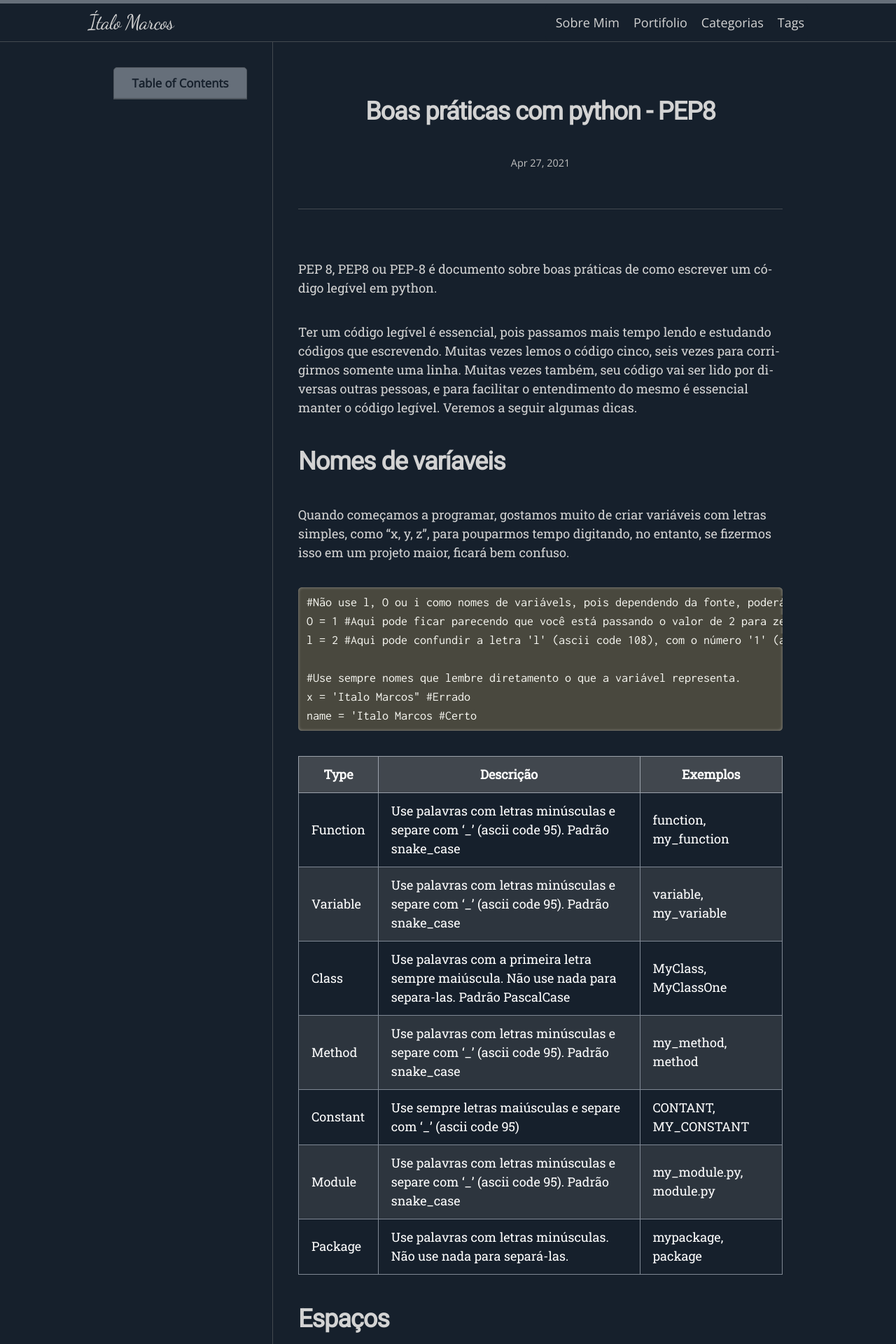
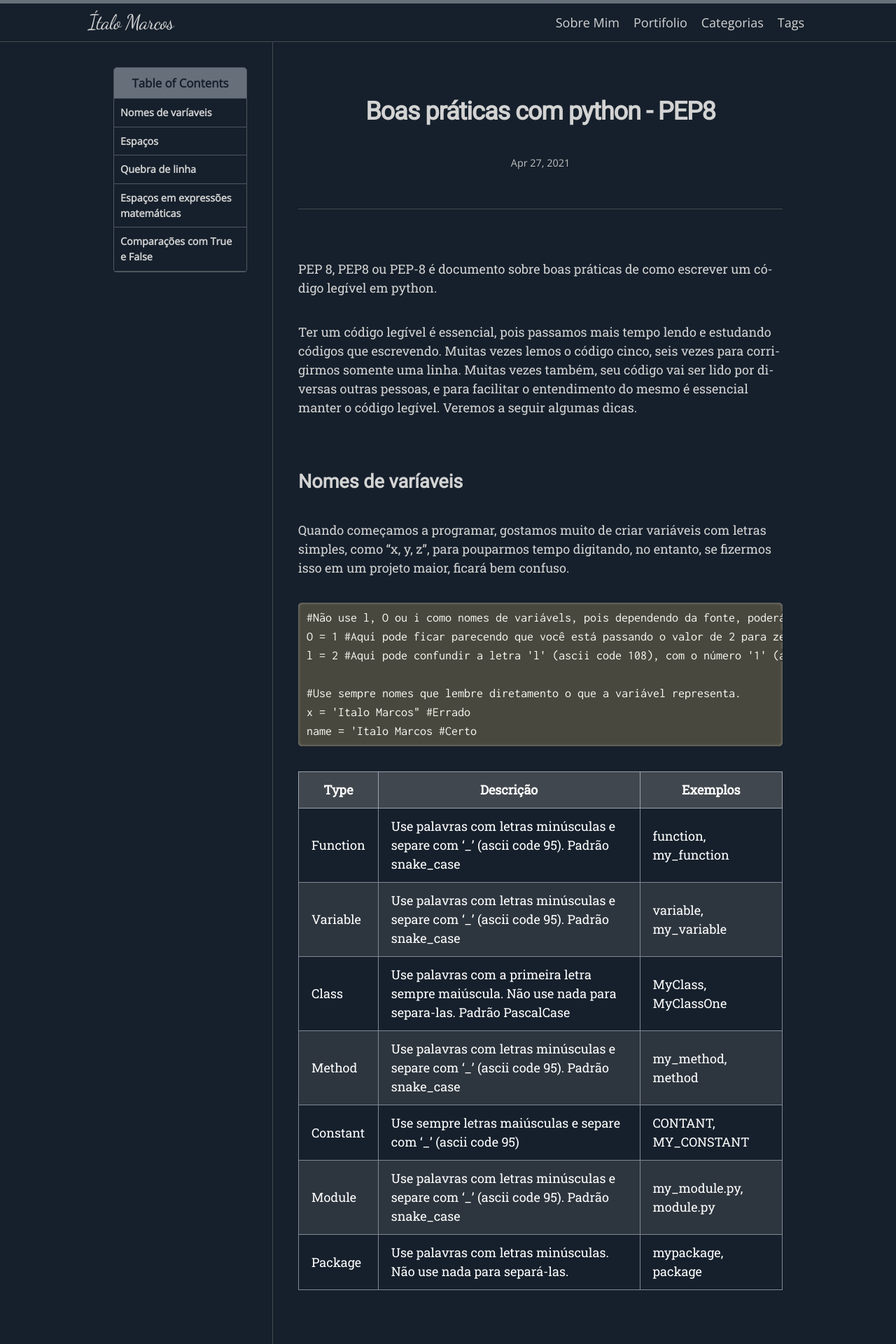
Before and after one commit to Italo11Marcos/italo11marcos.github.io, a Jekyll site: the page built from _posts/2021-04-27-Boas-Praticas-Python.md, in a window 1280 px wide. Shown: the top 1920 px of the page at 70% size. Built offline with Jekyll 4.4.1, drawn with Linux system fonts in a browser that asks for light colours; nearby versions of some CDN libraries; some web fonts are replaced; comment, search, counter and statistics services are not loaded.

Commit message:
correção post boas praticas python

```diff
--- a/_posts/2021-04-27-Boas-Praticas-Python.md
+++ b/_posts/2021-04-27-Boas-Praticas-Python.md
@@ -10,7 +10,7 @@ PEP 8, PEP8 ou PEP-8 é documento sobre boas práticas de como escrever um códi
 
 Ter um código legível é essencial, pois passamos mais tempo lendo e estudando códigos que escrevendo. Muitas vezes lemos o código cinco, seis vezes para corrigirmos somente uma linha. Muitas vezes também, seu código vai ser lido por diversas outras pessoas, e para facilitar o entendimento do mesmo é essencial manter o código legível. Veremos a seguir algumas dicas.
 
-# Nomes de varíaveis
+## Nomes de varíaveis
 Quando começamos a programar, gostamos muito de criar variáveis com letras simples, como "x, y, z", para pouparmos tempo digitando, no entanto, se fizermos isso em um projeto maior, ficará bem confuso.
 
     #Não use l, O ou i como nomes de variávels, pois dependendo da fonte, poderá ser confundido por 0, 1.
@@ -32,7 +32,7 @@ Quando começamos a programar, gostamos muito de criar variáveis com letras sim
 | Package  | Use palavras com letras minúsculas. Não use nada para separá-las.                                   | mypackage, package      |
 
 
-# Espaços
+## Espaços
 Outra dúvida que sempre temos na hora de escrever o código é como devemos separar as classes, funções, quantos "espaços" devemos utilizar.
 
 A PEP8 fala que devemos utilizar "dois espaços em branco" para classes e funções:
@@ -69,7 +69,7 @@ Quando uma função for muito grande, é recomendado deixar um "espaço" para ca
         return mean_squares - mean**2
 
 
-# Quebra de linha
+## Quebra de linha
 Outro problema comum que passamos é quando passamos muito paramêtros ou importamos muitas funções e as linhas ficam gigantes.
 
 A PEP8 recomenda a quebra de linha para não ficar muito extenso:
@@ -89,7 +89,7 @@ A PEP8 recomenda a quebra de linha para não ficar muito extenso:
              - variable_three)
 
 
-# Espaços em expressões matemáticas
+## Espaços em expressões matemáticas
 Também costumamos escrever expressões matemáticas quando estamos programando, a sempre bate aquela dúvida se devemos deixar espaços ou não nas expressões.
 
 A PEP 8 recomenda tirar os 'espaços' nas expressões:
@@ -102,7 +102,7 @@ A PEP 8 recomenda tirar os 'espaços' nas expressões:
     x = (a + b) * (c - d)
     if x > y and x % 2 == 1:
 
-# Comparações com True e False
+## Comparações com True e False
 É normal fazermos comparações se alguma variável é ``True`` ou ``False``. Mas não devemos comparar valores booleanos usando ``==``.
 
     #Certo
```
